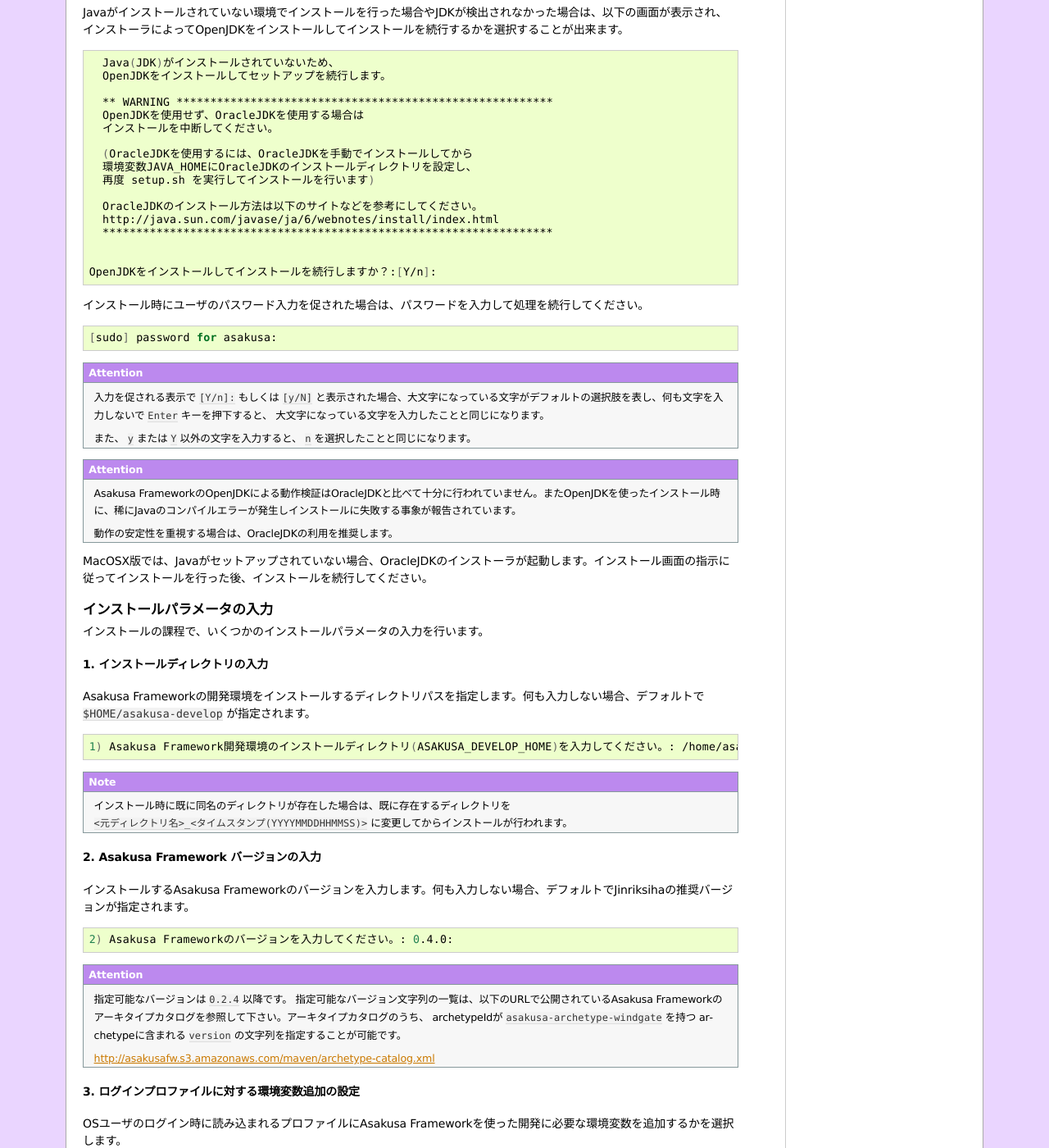
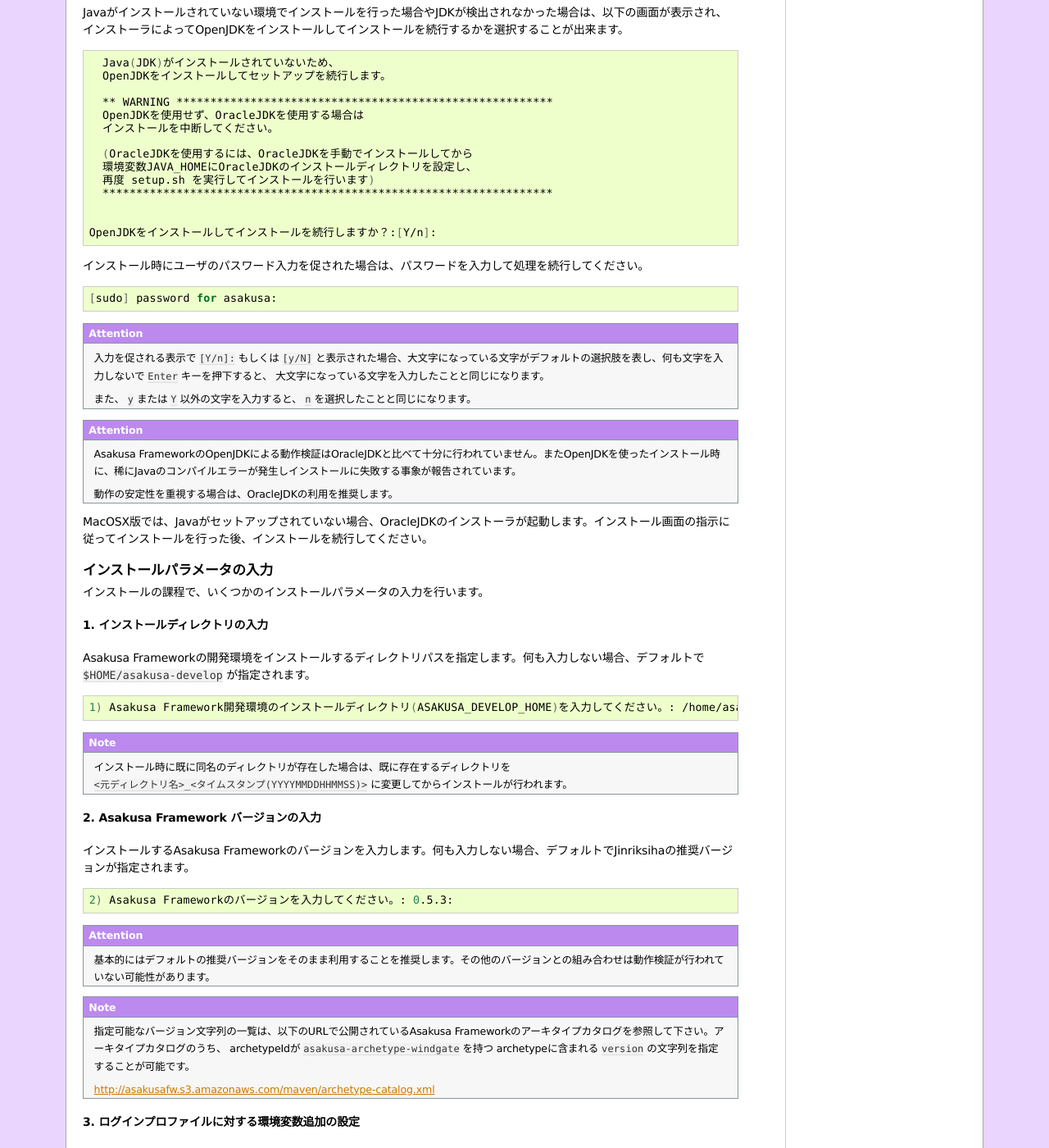
Before and after one commit to asakusafw/asakusafw-starter, a Sphinx documentation site: the page built from jinrikisha/docs/ja/source/install.rst, in a window 1280 px wide and 1400 px high, scrolled down 1307 px. Shown: the whole window at 82% size. Built offline with Sphinx 7.4.7, drawn with Linux system fonts in a browser that asks for light colours; formulas are drawn with MathJax 3; some of the changed text lies outside the part shown.

Commit message:
Modified document for version 0.5.3.

```diff
--- a/jinrikisha/docs/ja/source/conf.py
+++ b/jinrikisha/docs/ja/source/conf.py
@@ -55,9 +55,9 @@
 # built documents.
 #
 # The short X.Y version.
-version = '0.5.2'
+version = '0.5.3'
 # The full version, including alpha/beta/rc tags.
-release = '0.5.2'
+release = '0.5.3'
 
 # The language for content autogenerated by Sphinx. Refer to documentation
 # for a list of supported languages.
--- a/jinrikisha/docs/ja/source/install.rst
+++ b/jinrikisha/docs/ja/source/install.rst
@@ -77,9 +77,6 @@
       (OracleJDKを使用するには、OracleJDKを手動でインストールしてから
       環境変数JAVA_HOMEにOracleJDKのインストールディレクトリを設定し、
       再度 setup.sh を実行してインストールを行います)
-
-      OracleJDKのインストール方法は以下のサイトなどを参考にしてください。
-      http://java.sun.com/javase/ja/6/webnotes/install/index.html
       *******************************************************************
 
 
@@ -124,10 +121,13 @@
 
 ..  code-block:: sh
 
-    2) Asakusa Frameworkのバージョンを入力してください。: 0.4.0:
+    2) Asakusa Frameworkのバージョンを入力してください。: 0.5.3:
 
 ..  attention::
-    指定可能なバージョンは ``0.2.4`` 以降です。 指定可能なバージョン文字列の一覧は、以下のURLで公開されているAsakusa Frameworkのアーキタイプカタログを参照して下さい。アーキタイプカタログのうち、 archetypeIdが ``asakusa-archetype-windgate`` を持つ archetypeに含まれる ``version`` の文字列を指定することが可能です。
+    基本的にはデフォルトの推奨バージョンをそのまま利用することを推奨します。その他のバージョンとの組み合わせは動作検証が行われていない可能性があります。
+
+..  note::
+    指定可能なバージョン文字列の一覧は、以下のURLで公開されているAsakusa Frameworkのアーキタイプカタログを参照して下さい。アーキタイプカタログのうち、 archetypeIdが ``asakusa-archetype-windgate`` を持つ archetypeに含まれる ``version`` の文字列を指定することが可能です。
 
     http://asakusafw.s3.amazonaws.com/maven/archetype-catalog.xml
 
@@ -145,11 +145,12 @@
 
     ** WARNING ********************************************************
     * この設定を行う場合、以下の環境変数が設定されます。
-      - JAVA_HOME=/usr/lib/jvm/java-6-openjdk-i386
+      - JAVA_HOME=/usr/lib/jvm/java-7-openjdk-i386
       - ASAKUSA_DEVELOP_HOME=/home/asakusa/asakusa-develop
       - ASAKUSA_HOME=${ASAKUSA_DEVELOP_HOME}/asakusa
       - M2_HOME=${ASAKUSA_DEVELOP_HOME}/maven
       - HADOOP_CMD=${ASAKUSA_DEVELOP_HOME}/hadoop/bin/hadoop
+      - HADOOP_CLIENT_OPTS=-Xmx512m
       - PATH: $JAVA_HOME/bin:$M2_HOME/bin:${ASAKUSA_DEVELOP_HOME}/hadoop/bin: \
               $ASAKUSA_DEVELOP_HOME/eclipse:$ASAKUSA_HOME/yaess/bin: \
               $PATH
```
Also changed, not shown: jinrikisha/docs/ja/source/index.rst (+6 -6 lines).
